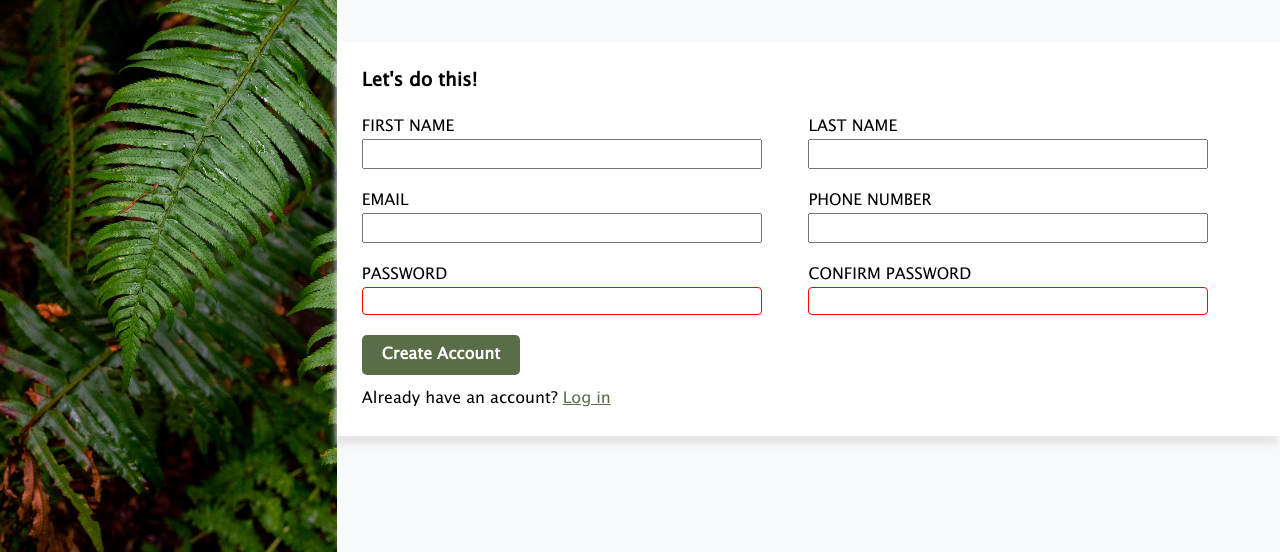
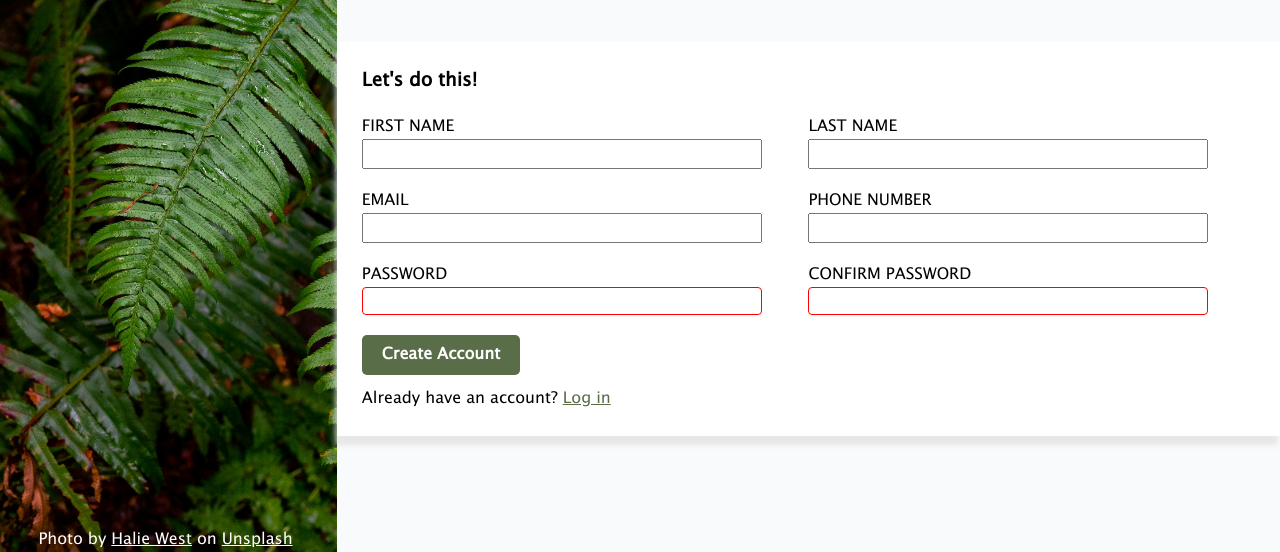
Before and after one commit to PandesalPanpan/sign-up-form, a plain HTML site: page index.html in a window 1280 px wide. Shown: the part 248-800 px from the top of the page. Drawn offline with Linux system fonts and the light colour scheme.

Commit message:
Feat: Add credits section with styling

```diff
--- a/index.html
+++ b/index.html
@@ -11,6 +11,9 @@
         <div class="logo-wrapper">
             <img src="./odin-lined.png" alt="Odin Logo">
             <span>ODIN</span>
+        </div>
+        <div class="credits">
+            Photo by <a href="https://unsplash.com/photos/green-leaf-plant-in-close-up-photography-25xggax4bSA">Halie West</a> on <a href="https://unsplash.com/">Unsplash</a>
         </div>
     </div>
     <div class="main">
@@ -66,7 +69,7 @@
                     </div>
                 </div>
                 <button type="submit">Create Account</button>
-                <p>Already have an account? <a href="http://">Log in</a></p>
+                <p>Already have an account? <a href="https://www.youtube.com/watch?v=dQw4w9WgXcQ">Log in</a></p>
             </form>
         </div>
     </div>
--- a/styles.css
+++ b/styles.css
@@ -179,3 +179,16 @@ p > a {
 button[type="submit"] {
   cursor: pointer !important;
 }
+
+.credits {
+  position: absolute;
+  left: 3vw;
+  bottom: 0;
+  font-size: 1rem;
+  color: white;
+  text-align: center;
+}
+
+.credits a {
+  color: white;
+}
```
